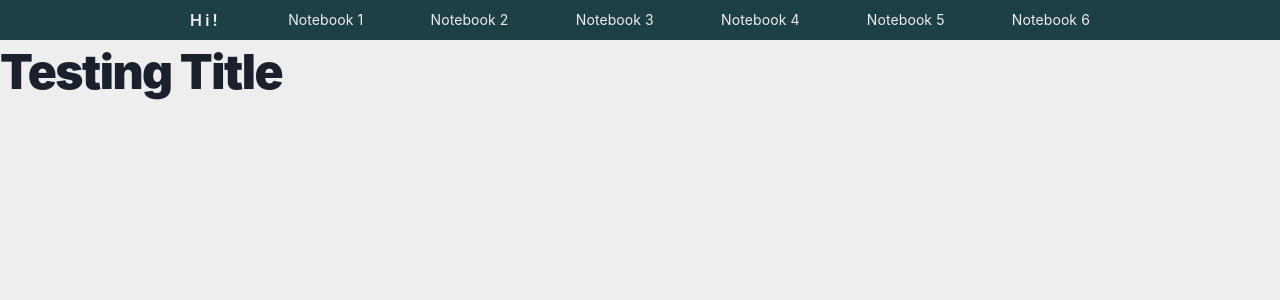
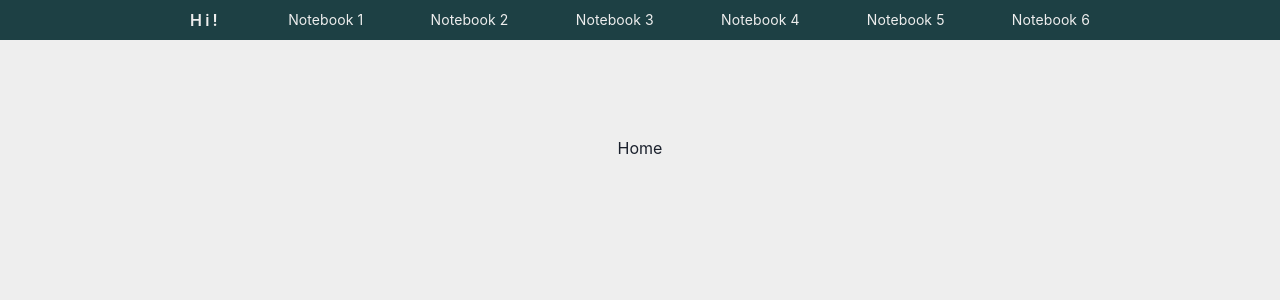
Before and after one commit to devsilvarafael/hi-ecommerce, a React (Vite) app: page / in a window 1280 px wide. Shown: the top 300 px of the page. Built offline with nearby package versions, Linux system fonts and the light colour scheme.

Commit message:
feat: create pages folder and home

```diff
--- a/src/App.tsx
+++ b/src/App.tsx
@@ -1,11 +1,12 @@
-import { ChakraProvider, Heading } from "@chakra-ui/react";
+import { ChakraProvider } from "@chakra-ui/react";
 import TopMenuBar from "@components/Menu/TopMenuBar";
 import theme from "@theme/index";
+import Home from "@pages/home";
 
 const App = () => (
   <ChakraProvider theme={theme}>
     <TopMenuBar />
-    <Heading variant="h1">Testing Title</Heading>
+    <Home />
   </ChakraProvider>
 );
 
--- /dev/null
+++ b/src/pages/home.tsx
@@ -0,0 +1,15 @@
+import { Box, Heading } from "@chakra-ui/react";
+
+const Home = () => (
+  <Box
+    display="flex"
+    w="100%"
+    flexDirection="column"
+    alignItems="center"
+    mt="6rem"
+  >
+    <p>Home</p>
+  </Box>
+);
+
+export default Home;
```
